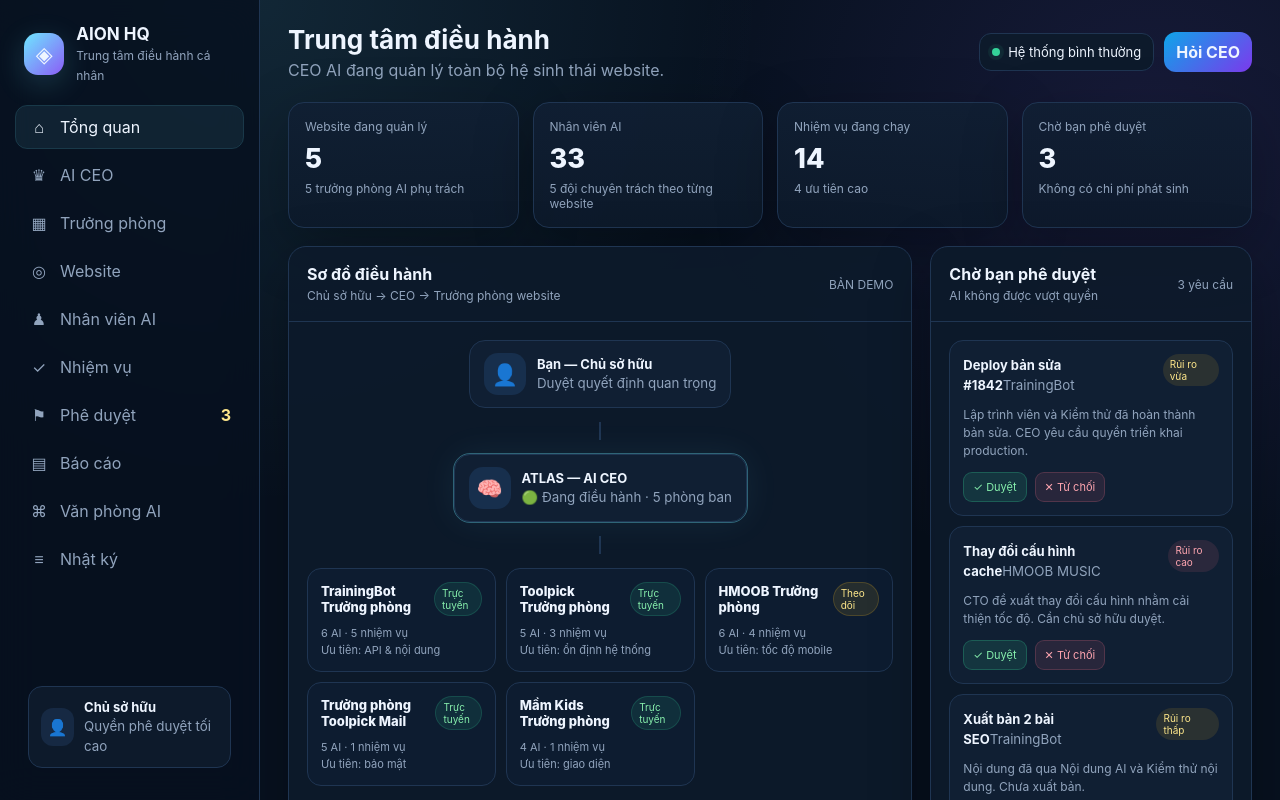
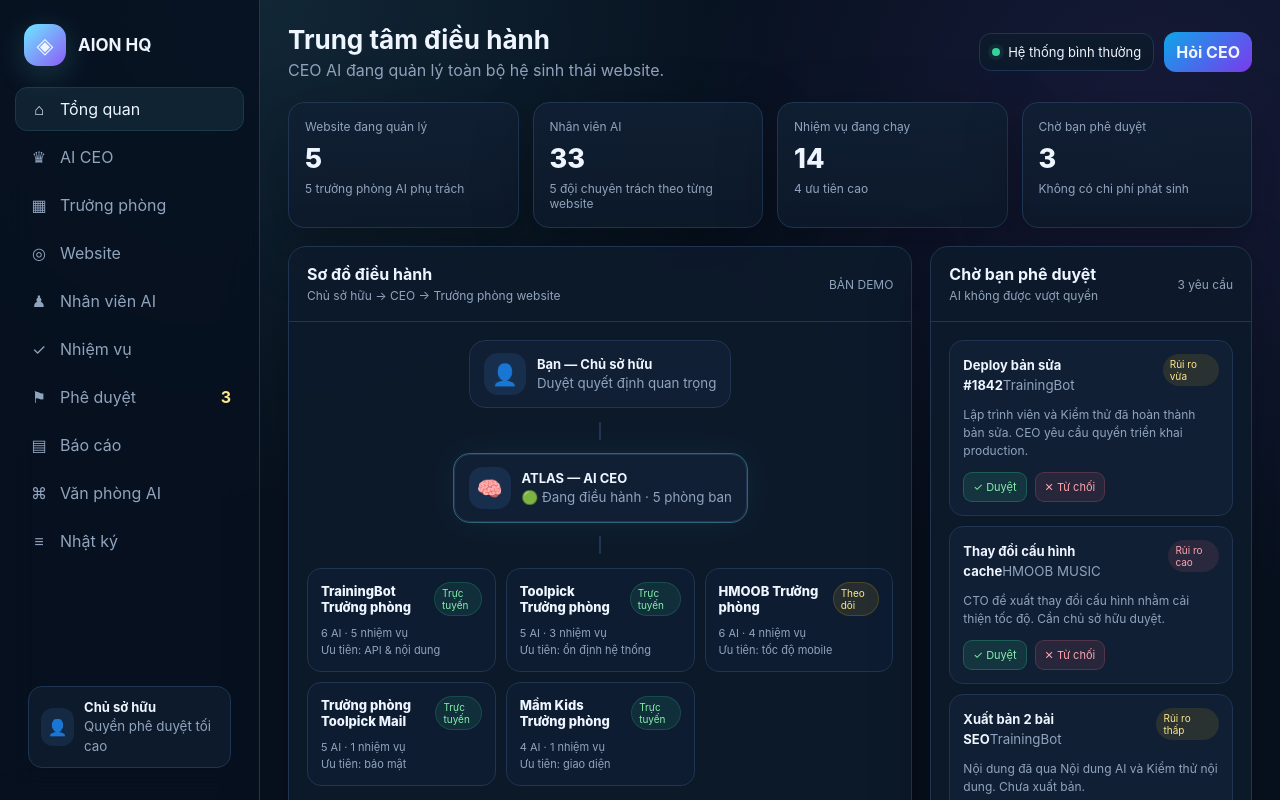
Before and after one commit to Gamevalentine/ai-company, a plain HTML site: page index.html in a window 1280 px wide. Shown: the top 800 px of the page. Drawn offline with Linux system fonts and the light colour scheme; no server answers.

Commit message:
Remove AION HQ subtitle

```diff
--- a/index.html
+++ b/index.html
@@ -206,7 +206,7 @@
   <aside class="sidebar" id="sidebar">
     <div class="brand">
       <div class="brand-mark">◈</div>
-      <div><b>AION HQ</b><span>Trung tâm điều hành cá nhân</span></div>
+      <div><b>AION HQ</b></div>
     </div>
     <nav class="nav" id="nav">
       <button class="nav-btn active" data-view="overview"><span class="nav-icon">⌂</span>Tổng quan</button>
```
